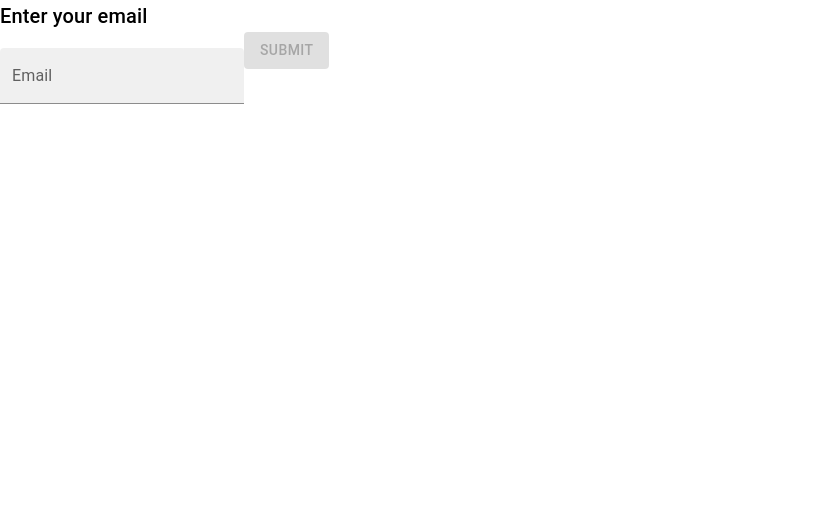
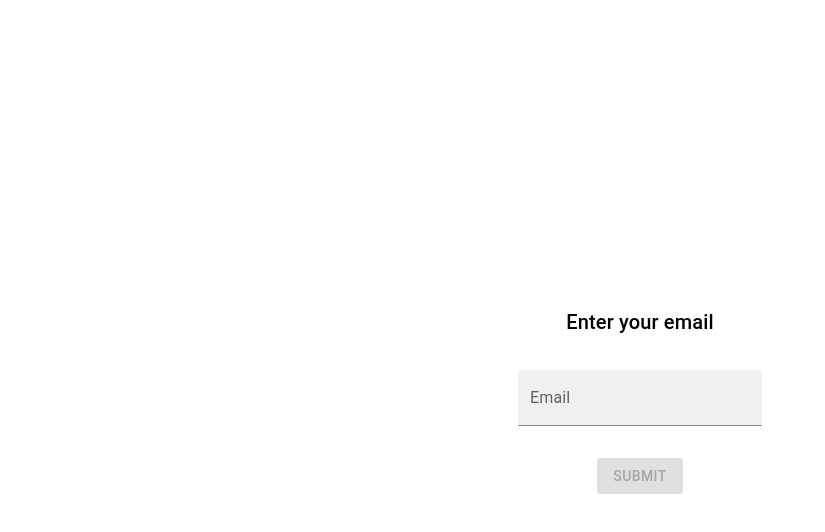
Before and after one commit to harzkr/welbi-demo, a React (Create React App) app: page /landing in a window 1280 px wide. Shown: the top 532 px of the page, without its empty margins (0-825 px from the left). Built offline with nearby package versions, Linux system fonts and the light colour scheme.

Commit message:
Update login styles

```diff
--- a/src/components/Landing/Landing.tsx
+++ b/src/components/Landing/Landing.tsx
@@ -1,6 +1,7 @@
 import React from "react";
 import { Typography, TextField, Button } from "@mui/material";
 import { email_valid_pattern } from "../../utils/constants";
+import "./styles.css";
 interface LandingProps {
   handleSubmit: (values: string) => void;
 }
@@ -16,7 +17,7 @@ const Landing: React.FunctionComponent<LandingProps> = (
 
   return (
     <div>
-      <div className="content__container" >
+      <div className="content__container">
         <Typography variant="h6">Enter your email</Typography>
 
         <TextField
@@ -24,9 +25,7 @@ const Landing: React.FunctionComponent<LandingProps> = (
           label="Email"
           variant="filled"
           onChange={handleInput}
-          style={{
-            marginTop: "1rem",
-          }}
+          className="text__field"
         />
 
         <Button
--- a/src/components/Landing/styles.css
+++ b/src/components/Landing/styles.css
@@ -7,5 +7,9 @@
 }
 
 .button__container{
-    margin-Top: 1rem !important;
+    margin-top: 2rem !important;
 }
+
+.text__field{
+    margin-top: 2rem !important;
+}
```
